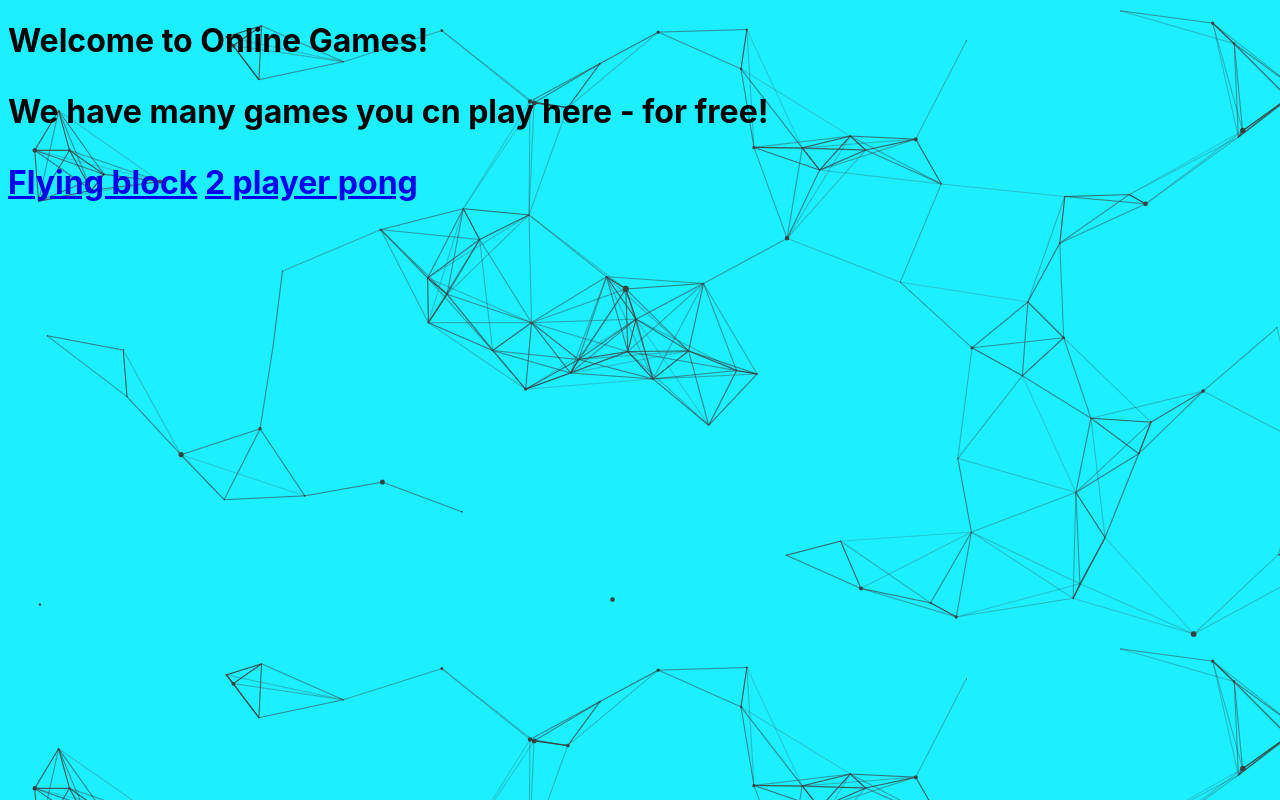
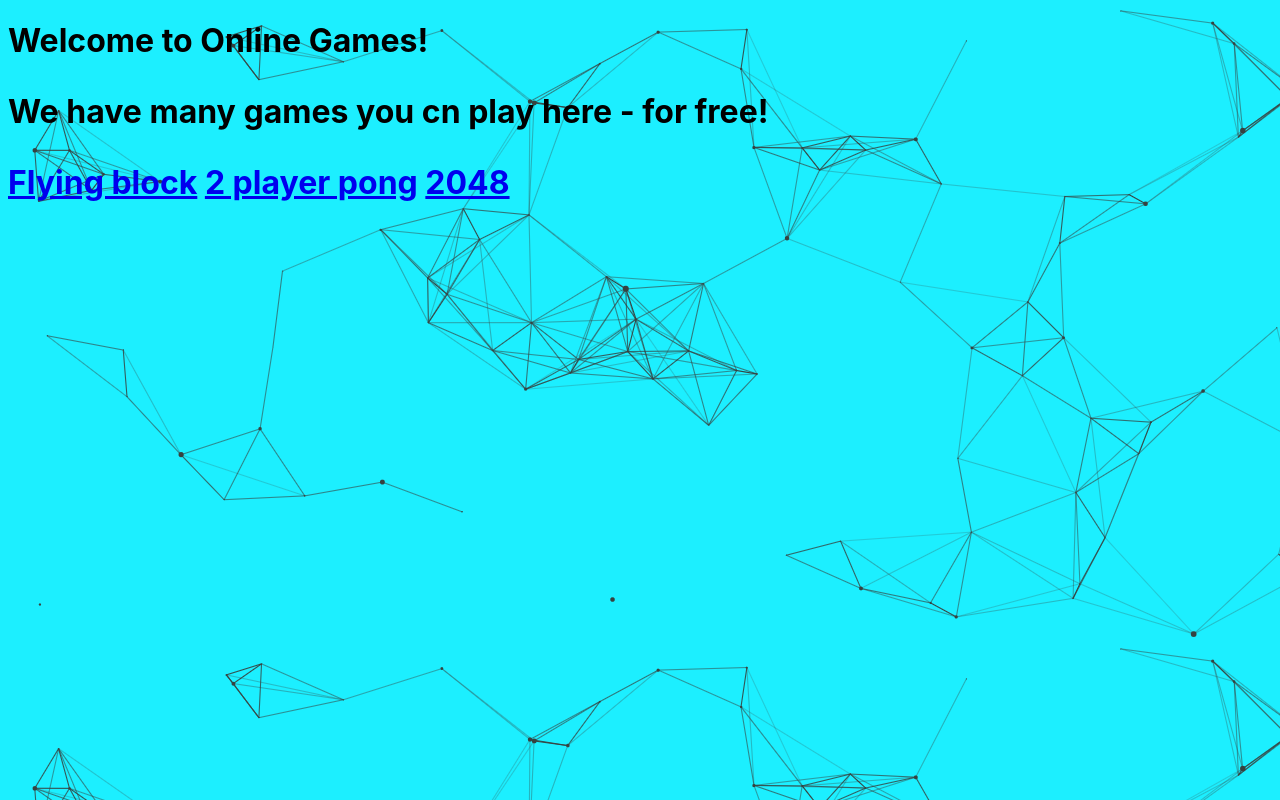
Before and after one commit to real-nickel/Gamingsite, a plain HTML site: page index.html in a window 1280 px wide. Drawn offline with Linux system fonts and the light colour scheme.

Commit message:
Update index.html

```diff
--- a/index.html
+++ b/index.html
@@ -8,3 +8,4 @@
    <p>We have many games you cn play here - for free!<p>
        <a href="flyingblock.html">Flying block</a>
       <a href="pong.html">2 player pong</a>
+   <a href="2048.html">2048</a>
```
